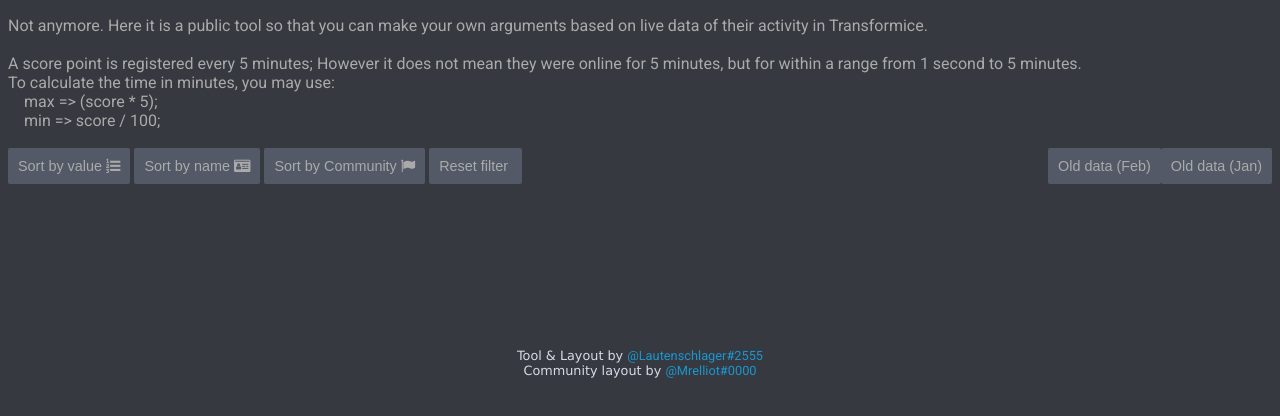
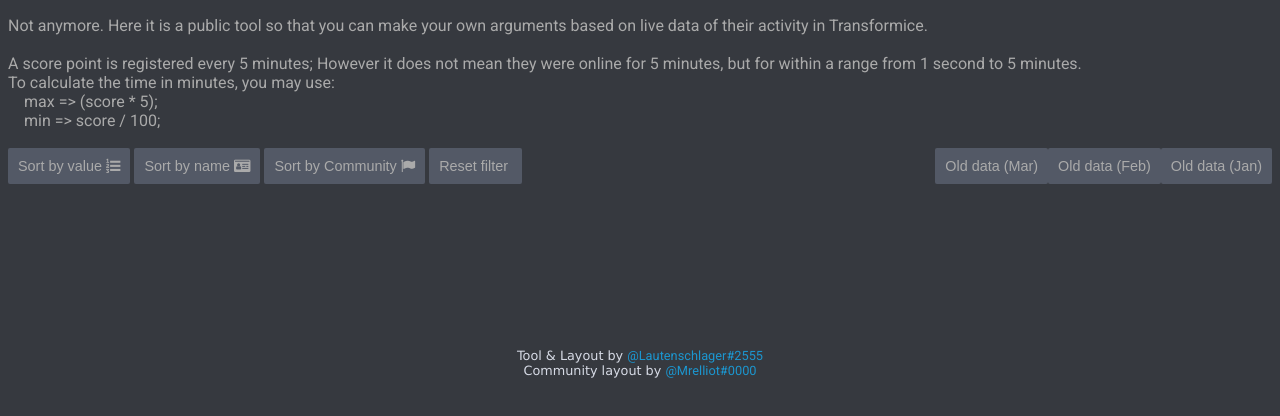
Before and after one commit to fiftysol/modTracker, a plain HTML site: page index.html in a window 1280 px wide. Shown: the part 58-474 px from the top of the page. Drawn offline with nearby package versions, Linux system fonts and the light colour scheme; no server answers; some icons are missing.

Commit message:
march digest

```diff
--- a/index.html
+++ b/index.html
@@ -65,6 +65,7 @@
 			<li class="navitem"><button onclick="setCommunity('')">Reset filter <i class="fa fa-cross"></i></button></li>
 			<li class="navitem-right"><button onclick="window.location.href = '?old02'">Old data (Jan)</button></li>
 			<li class="navitem-right"><button onclick="window.location.href = '?old03'">Old data (Feb)</button></li>
+			<li class="navitem-right"><button onclick="window.location.href = '?old04'">Old data (Mar)</button></li>
     	</ul>
 		<div id="chart-control">
 			<canvas id="chart"></canvas>
```
